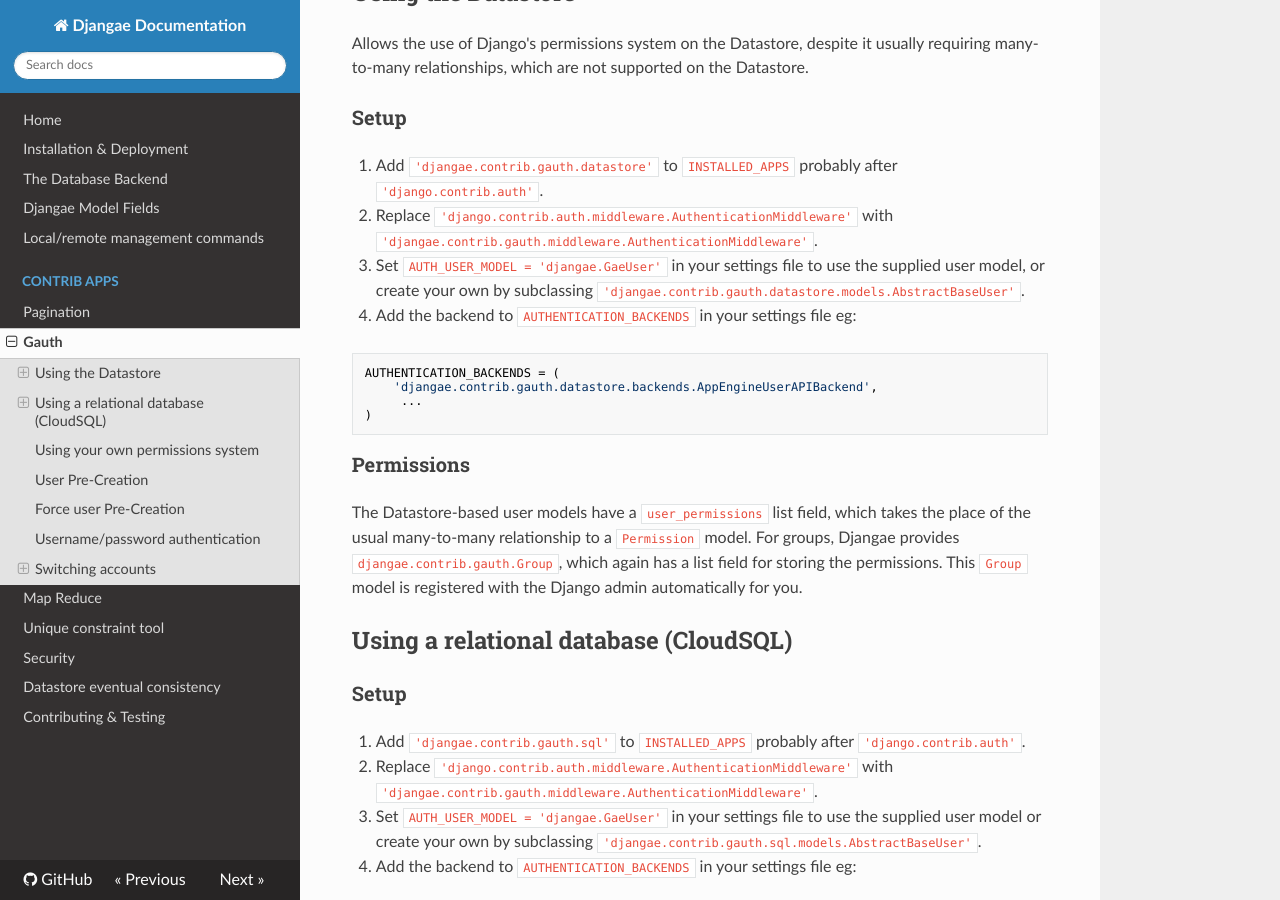
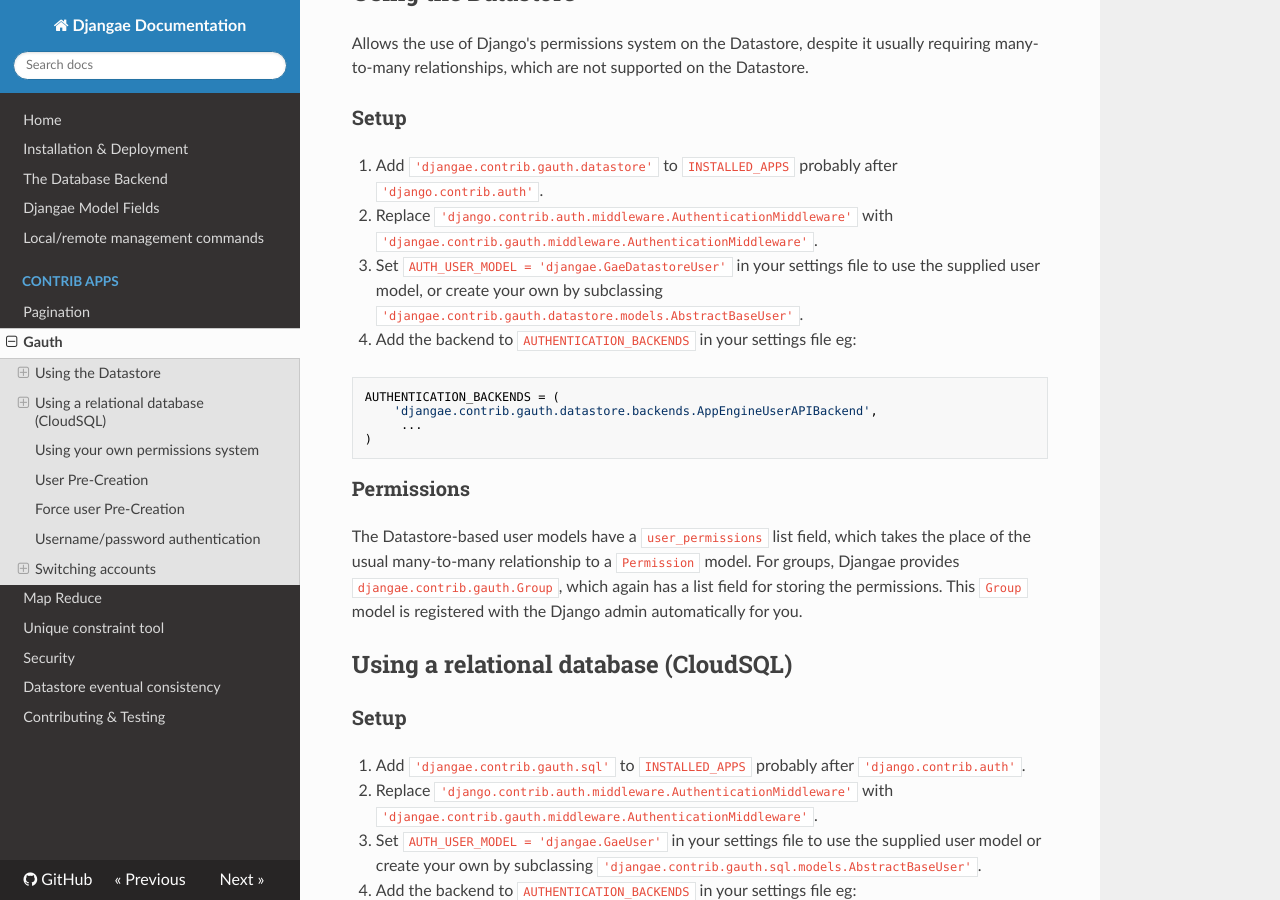
Before and after one commit to wittfabian/djangae, an MkDocs documentation site: the page built from docs/gauth.md, in a window 1280 px wide and 900 px high, scrolled down 329 px. Built offline with MkDocs 1.6.1, drawn with Linux system fonts in a browser that asks for light colours; nearby versions of some CDN libraries; old or Windows-style settings are respelled for this version of MkDocs.

Commit message:
Fixing a mistake in gauth docs which references GaeUser where it should be GaeDatastoreUser.

````diff
--- a/docs/gauth.md
+++ b/docs/gauth.md
@@ -14,7 +14,7 @@
 after `'django.contrib.auth'`.
 2. Replace `'django.contrib.auth.middleware.AuthenticationMiddleware'` with
 `'djangae.contrib.gauth.middleware.AuthenticationMiddleware'`.
-3. Set `AUTH_USER_MODEL = 'djangae.GaeUser'` in your settings file to use the supplied user model, or create your own by subclassing `'djangae.contrib.gauth.datastore.models.AbstractBaseUser'`.
+3. Set `AUTH_USER_MODEL = 'djangae.GaeDatastoreUser'` in your settings file to use the supplied user model, or create your own by subclassing `'djangae.contrib.gauth.datastore.models.AbstractBaseUser'`.
 4. Add the backend to `AUTHENTICATION_BACKENDS` in your settings file eg:
 
 ```python
````
